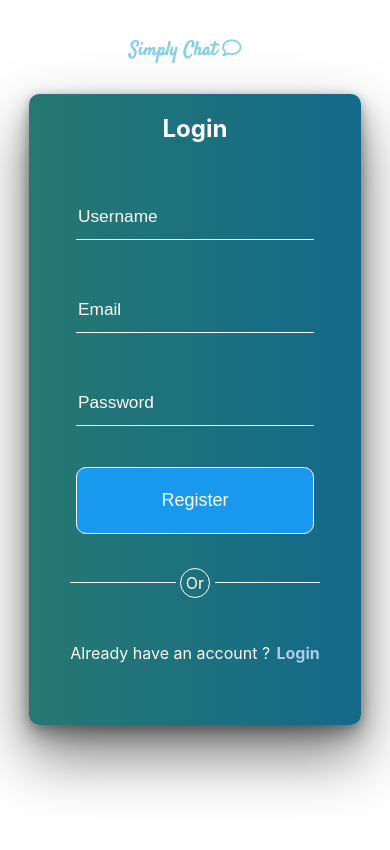
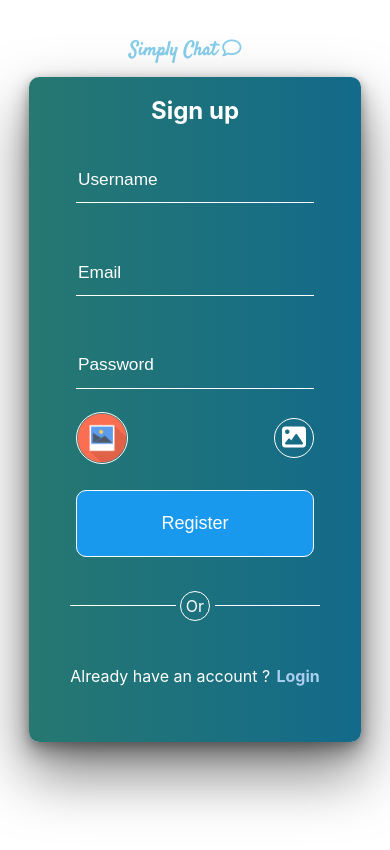
Before and after one commit to BINIL-BALAN/simply-chat, a React (Create React App) app: page /register in a window 390 px wide. Shown: the top 850 px of the page. Built offline with nearby package versions, Linux system fonts and the light colour scheme.

Commit message:
add avatar in register page'

```diff
--- a/src/component/Register.js
+++ b/src/component/Register.js
@@ -1,6 +1,22 @@
-import React from 'react'
+import React,{useRef,useState,useEffect} from 'react'
 import '../style/Register.css'
 function Register() {
+const [avatar,setAvatar] = useState('images/avatar.png')
+const selectedImg = useRef()
+useEffect(()=>{
+
+},[])
+
+function handleSelect(e){
+e.preventDefault()
+document.getElementById('image').click()
+}
+
+function insertImage(e){
+ const imgSelected = e.target.files[0]
+ const imgurl = URL.createObjectURL(imgSelected)
+ setAvatar(imgurl)
+}
   return (
     <>
     <div className="bg-color">
@@ -10,8 +26,8 @@ function Register() {
       </div>
 
       <section className="register-container">
-          <div className="login">
-            <h2 className="login-h3">Login</h2>
+          <div className="register">
+            <h2 className="register-h3">Sign up</h2>
        <form className="input-form">
        <div className="login-input-container">
               <input type="email"  className="login-input" placeholder="Username"/>
@@ -22,8 +38,13 @@ function Register() {
             <div className="login-input-container">
               <input type="password" className="login-input" placeholder="Password"/>
             </div>
+            <div className="register-btn-container2">
+              <img className='register-avatar' width='50px' src={avatar} alt="" />
+              <input type="file" accept="image/*" id='image' className='img-file' onChange={insertImage}/>
+              <button type="button" className="avatar-btn" onClick={handleSelect}><i className="fa-solid fa-image"></i></button>
+            </div>
             <div className="register-btn-container">
-              <button type="submit" className="register-btn">Register</button>
+              <button type="submit" className="register-btn" >Register</button>
             </div>
        </form>
        <div className="or">Or</div>
--- a/src/style/Register.css
+++ b/src/style/Register.css
@@ -1,3 +1,26 @@
+.register-h3{
+  color: white;
+  text-align: center;
+  margin-bottom: 0px;
+}
+.avatar-btn{
+  color: white;
+  font-size: 1.5rem;
+  background: none;
+  border: 1px solid white;
+  border-radius: 50%;
+  height: 40px;
+  width: 40px;
+  outline: none;
+  outline-offset: initial;
+}
+.avatar-btn:hover{
+  background-color: white;
+  color: #267871;
+}
+.img-file{
+  display: none;
+}
 .register-title {
     text-align: center;
     margin-top: 2vh;
@@ -18,6 +41,19 @@
     justify-content: center;
 }
 
+.register-btn-container2{
+  margin-top:1vh ;
+  width: 100%;
+  display: flex;
+  justify-content: space-between;
+  align-items: center;
+}
+.register-avatar{
+  width: 50px;
+  height: 50px;
+  border: 1px solid white;
+  border-radius: 50%;
+}
 .register-btn{
     width: 100%;
     height: 8vh;
@@ -35,3 +71,17 @@
     justify-content: center;
     align-items: center;
   }
+
+  @media (max-width:625px){
+    .register {
+      border-radius: 10px;
+      box-sizing: content-box;
+      height: 95%;
+      width: 85%;
+      display: flex;
+      align-items: center;
+      flex-direction: column;
+      background:linear-gradient(to right, #267871, #136a8a);
+      box-shadow:0px 2px 10px rgba(0,0,0,0.2), 0px 10px 20px rgba(0,0,0,0.3), 0px 30px 60px 1px rgba(0,0,0,0.5);
+    }
+  }
```
Also changed, not shown: public/images/avatar.png (added).
